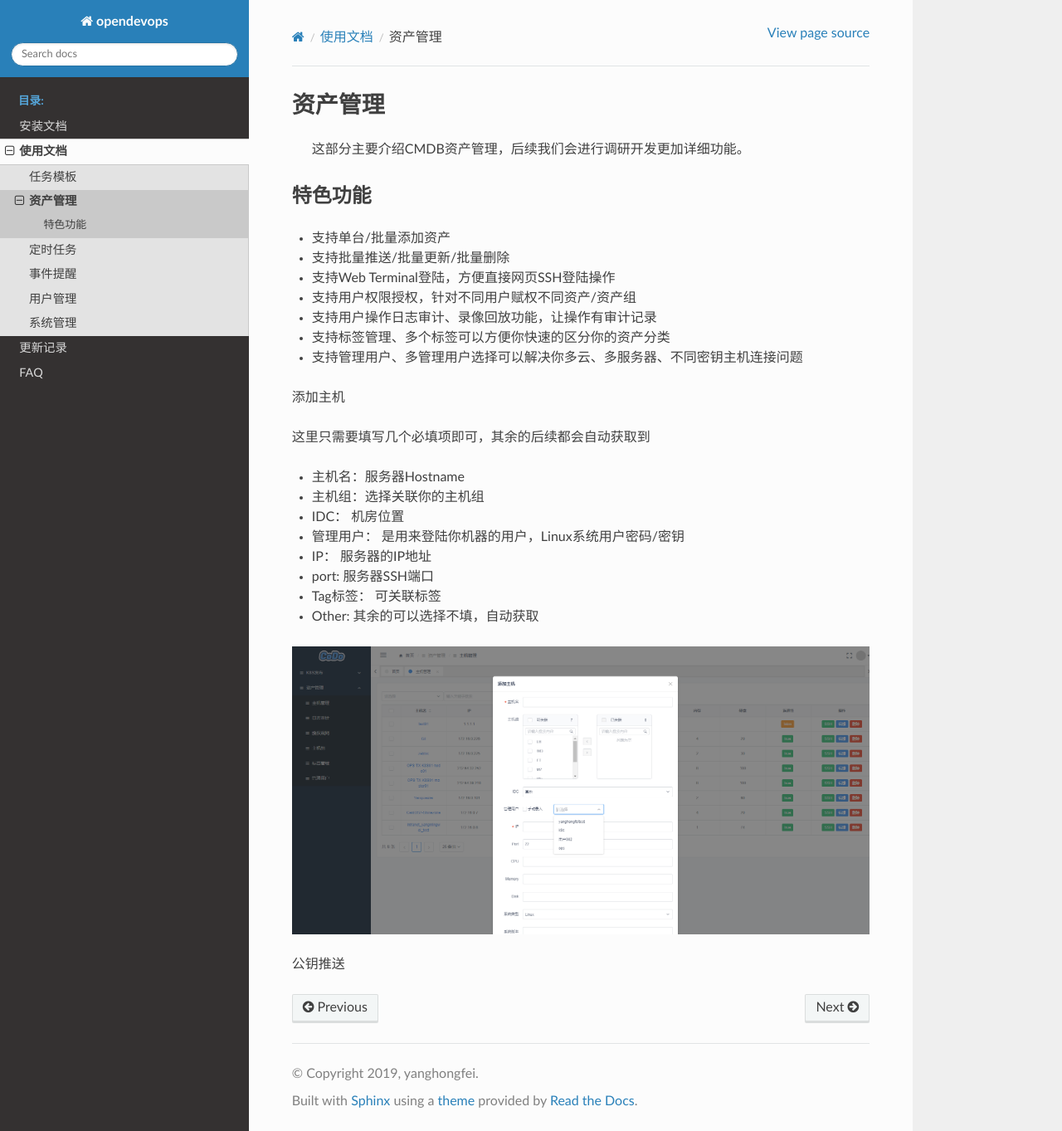
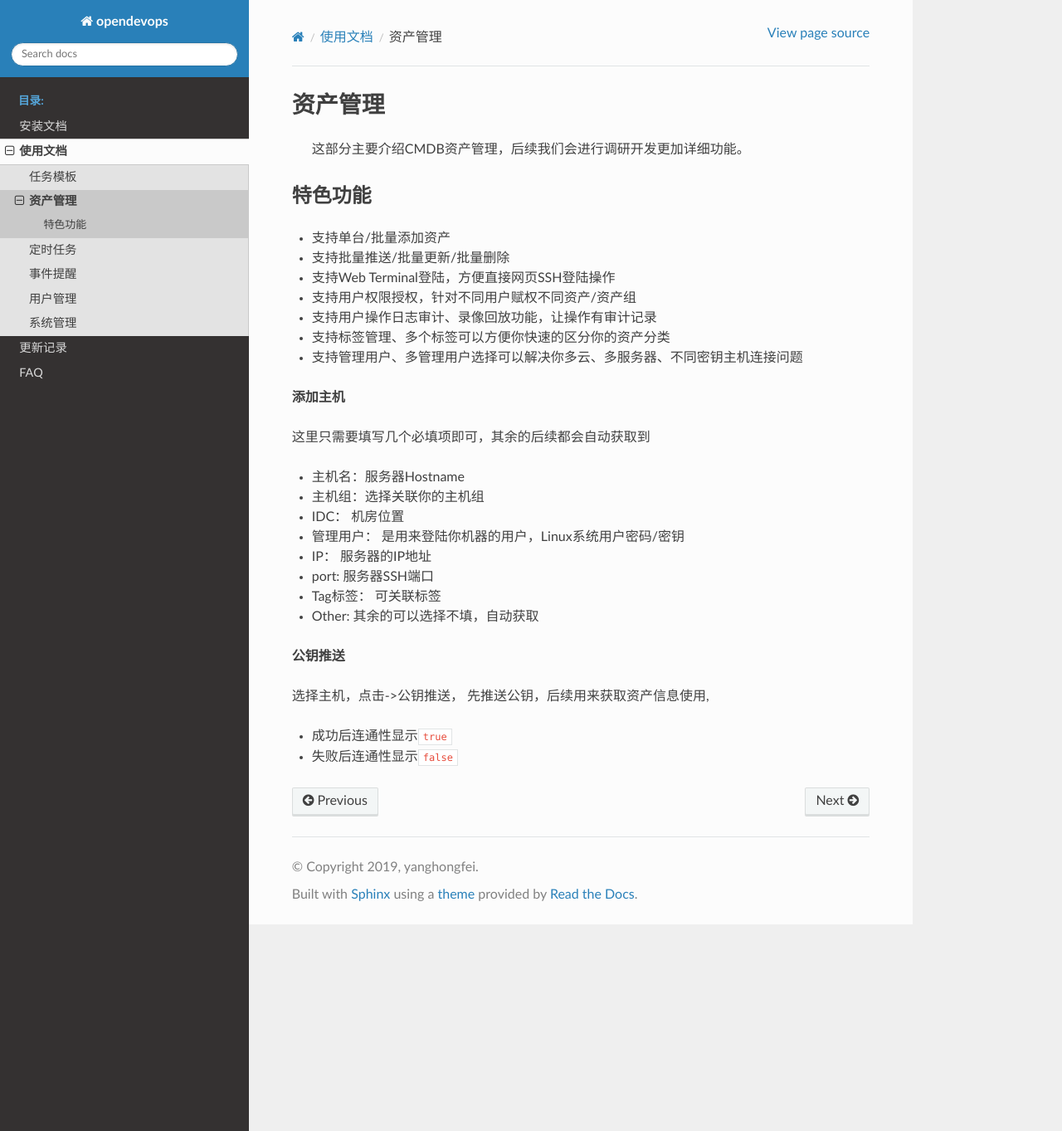
Before and after one commit to opendevops-cn/opendevops, a Sphinx documentation site: the page built from docs/source/cmdb_manager.md, in a window 1280 px wide and 1363 px high. Shown: the whole window at 83% size. Built offline with Sphinx 7.4.7 and the Read the Docs theme 2.0.0, drawn with Linux system fonts in a browser that asks for light colours; pages that are not in the unit, such as notebooks, are missing from menus.

Commit message:
更新CMDB信息

````diff
--- a/docs/source/cmdb_manager.md
+++ b/docs/source/cmdb_manager.md
@@ -14,7 +14,7 @@
 - 支持管理用户、多管理用户选择可以解决你多云、多服务器、不同密钥主机连接问题
 
 
-添加主机
+**添加主机**
 
 这里只需要填写几个必填项即可，其余的后续都会自动获取到
 
@@ -28,12 +28,12 @@
 - Other: 其余的可以选择不填，自动获取
 
 
-![](./_static/images/cmdb_add_host.png)
+<!--![](./_static/images/cmdb_add_host.png)-->
 
-公钥推送
+**公钥推送**
 
-<!--```-->
-<!--选择主机，点击->公钥推送， 先推送公钥，后续用来获取资产信息使用, 成功后连通性显示`true`,失败后连通性显示`false`-->
-<!--```-->
+选择主机，点击->公钥推送， 先推送公钥，后续用来获取资产信息使用,
+- 成功后连通性显示`true`
+- 失败后连通性显示`false`
 
 <!--![](./_static/images/cmdb_add_key.png)-->
````
